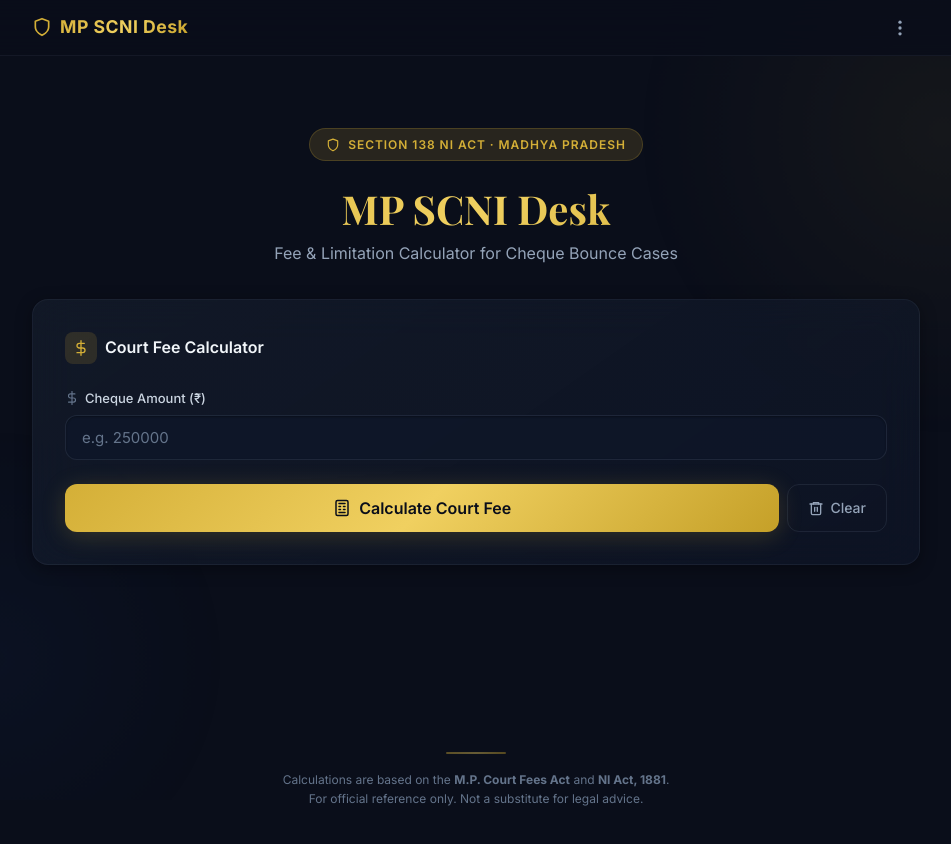
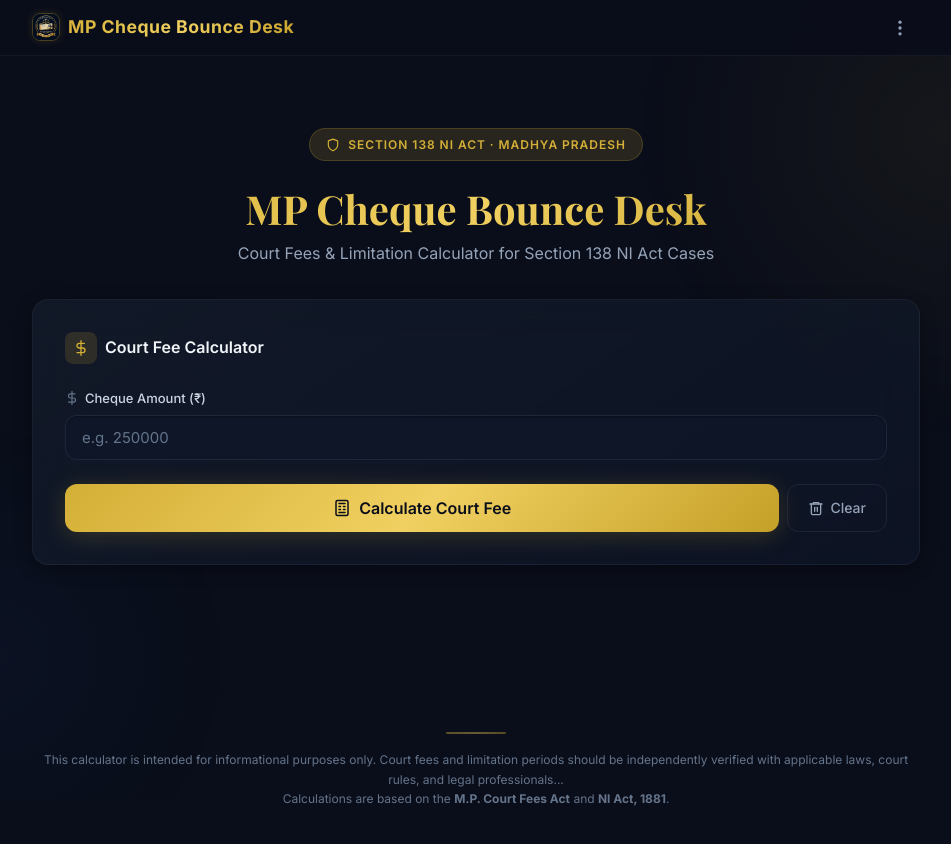
Before and after one commit to babludohiya-tech/mp-scni-desk, a website: page index.html in a window 1280 px wide. Shown: the whole page, without its empty margins (164-1115 px from the left). Drawn offline with nearby package versions, Linux system fonts and the light colour scheme.

Commit message:
Update app branding to MP Cheque Bounce Desk with new logo and disclaimer

```diff
--- a/capacitor.config.json
+++ b/capacitor.config.json
@@ -1,5 +1,5 @@
 {
   "appId": "com.mpscnidesk.app",
-  "appName": "MP SCNI Desk",
+  "appName": "MP Cheque Bounce Desk",
   "webDir": "www"
 }
--- a/index.css
+++ b/index.css
@@ -181,10 +181,13 @@ body {
   user-select: none;
 }
 
-.top-nav-icon {
-  width: 20px;
-  height: 20px;
-  color: var(--gold-400);
+.top-nav-logo-img {
+  width: 28px;
+  height: 28px;
+  object-fit: cover;
+  border-radius: var(--radius-sm);
+  border: 1px solid rgba(212, 175, 55, 0.3);
+  box-shadow: 0 0 8px rgba(212, 175, 55, 0.15);
 }
 
 .top-nav-title {
--- a/index.html
+++ b/index.html
@@ -3,11 +3,13 @@
 <head>
   <meta charset="UTF-8" />
   <meta name="viewport" content="width=device-width, initial-scale=1.0, maximum-scale=5.0" />
-  <meta name="description" content="MP SCNI Desk — Calculate Ad-Valorem Court Fees and check Limitation periods for Section 138 NI Act cheque bounce cases under the Madhya Pradesh Court Fees (Amendment) Act, 2008." />
+  <meta name="description" content="MP Cheque Bounce Desk — Calculate Ad-Valorem Court Fees and check Limitation periods for Section 138 NI Act cheque bounce cases under the Madhya Pradesh Court Fees (Amendment) Act, 2008." />
   <meta name="theme-color" content="#0a0e1a" />
   <meta name="apple-mobile-web-app-capable" content="yes" />
   <meta name="apple-mobile-web-app-status-bar-style" content="black-translucent" />
-  <title>MP SCNI Desk — Fee & Limitation Calculator</title>
+  <title>MP Cheque Bounce Desk — Fee & Limitation Calculator</title>
+  <link rel="icon" type="image/png" href="logo.png" />
+  <link rel="apple-touch-icon" href="logo.png" />
   <link rel="manifest" href="manifest.json" />
   <link rel="stylesheet" href="index.css" />
 </head>
@@ -23,10 +25,8 @@
   <header class="top-nav-bar">
     <div class="top-nav-container">
       <div class="top-nav-logo">
-        <svg viewBox="0 0 24 24" fill="none" stroke="currentColor" stroke-width="2" stroke-linecap="round" stroke-linejoin="round" class="top-nav-icon">
-          <path d="M12 22s8-4 8-10V5l-8-3-8 3v7c0 6 8 10 8 10z"/>
-        </svg>
-        <span class="top-nav-title">MP SCNI Desk</span>
+        <img src="logo.png" alt="MP Cheque Bounce Desk Logo" class="top-nav-logo-img" />
+        <span class="top-nav-title">MP Cheque Bounce Desk</span>
       </div>
       <div class="top-nav-menu-container">
         <button id="kebabMenuBtn" class="kebab-menu-btn" aria-label="More options" aria-haspopup="true" aria-expanded="false">
@@ -90,8 +90,8 @@
         </svg>
         Section 138 NI Act · Madhya Pradesh
       </div>
-      <h1 class="app-title">MP SCNI Desk</h1>
-      <p class="app-subtitle">Fee & Limitation Calculator for Cheque Bounce Cases</p>
+      <h1 class="app-title">MP Cheque Bounce Desk</h1>
+      <p class="app-subtitle">Court Fees & Limitation Calculator for Section 138 NI Act Cases</p>
     </header>
 
     <!-- ══════════════════════════════════════════════
@@ -294,9 +294,11 @@
     <!-- ═══════ Footer ═══════ -->
     <footer class="app-footer">
       <div class="footer-divider"></div>
+      <p class="footer-text disclaimer-text">
+        This calculator is intended for informational purposes only. Court fees and limitation periods should be independently verified with applicable laws, court rules, and legal professionals...
+      </p>
       <p class="footer-text">
-        Calculations are based on the <strong>M.P. Court Fees Act</strong> and <strong>NI Act, 1881</strong>.<br/>
-        For official reference only. Not a substitute for legal advice.
+        Calculations are based on the <strong>M.P. Court Fees Act</strong> and <strong>NI Act, 1881</strong>.
       </p>
     </footer>
 
--- a/sw.js
+++ b/sw.js
@@ -1,11 +1,12 @@
-// Service Worker for MP SCNI Desk — offline PWA support
-const CACHE_NAME = 'mp-scni-desk-v1';
+// Service Worker for MP Cheque Bounce Desk — offline PWA support
+const CACHE_NAME = 'mp-cheque-bounce-desk-v1';
 const ASSETS = [
   '/',
   '/index.html',
   '/index.css',
   '/app.js',
   '/manifest.json',
+  '/logo.png',
 ];
 
 // Install — cache core assets
```
Also changed, not shown: icon-192.png, icon-512.png, logo.png (added), manifest.json, 2 other files.
